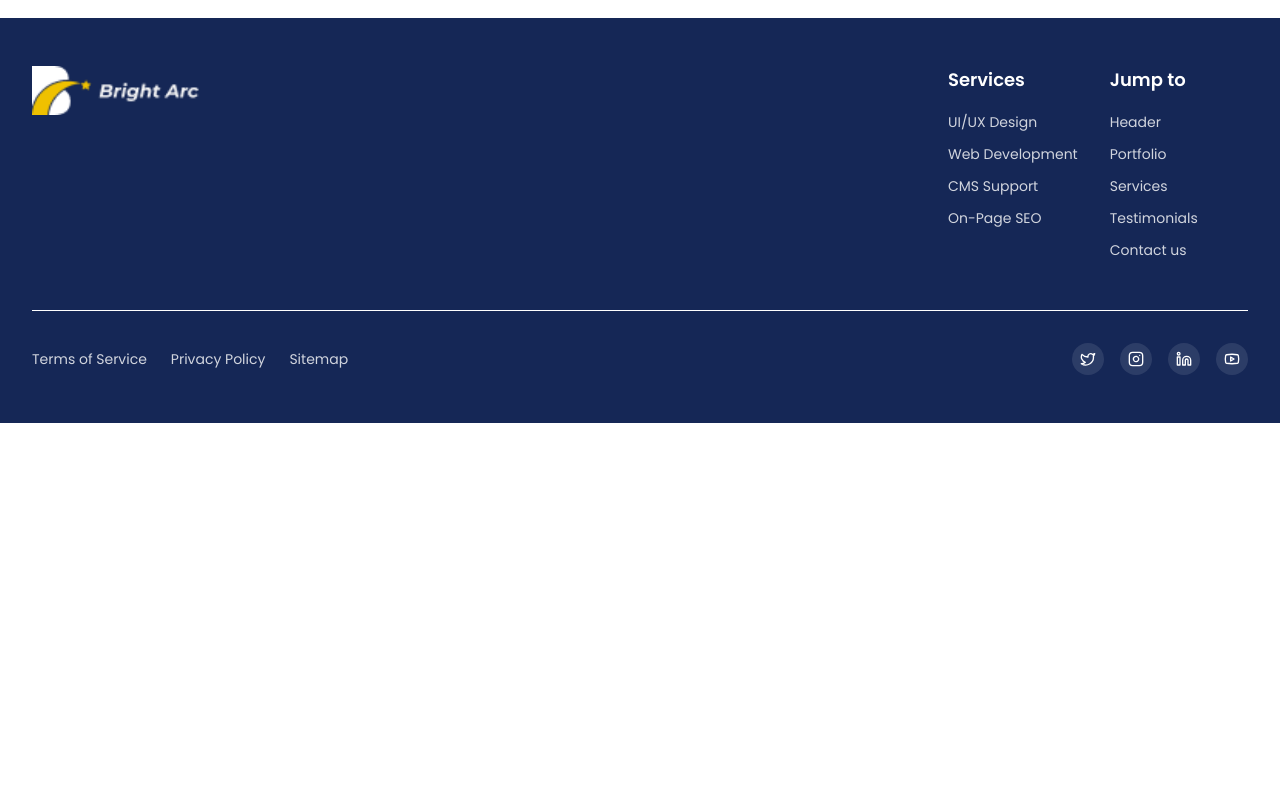
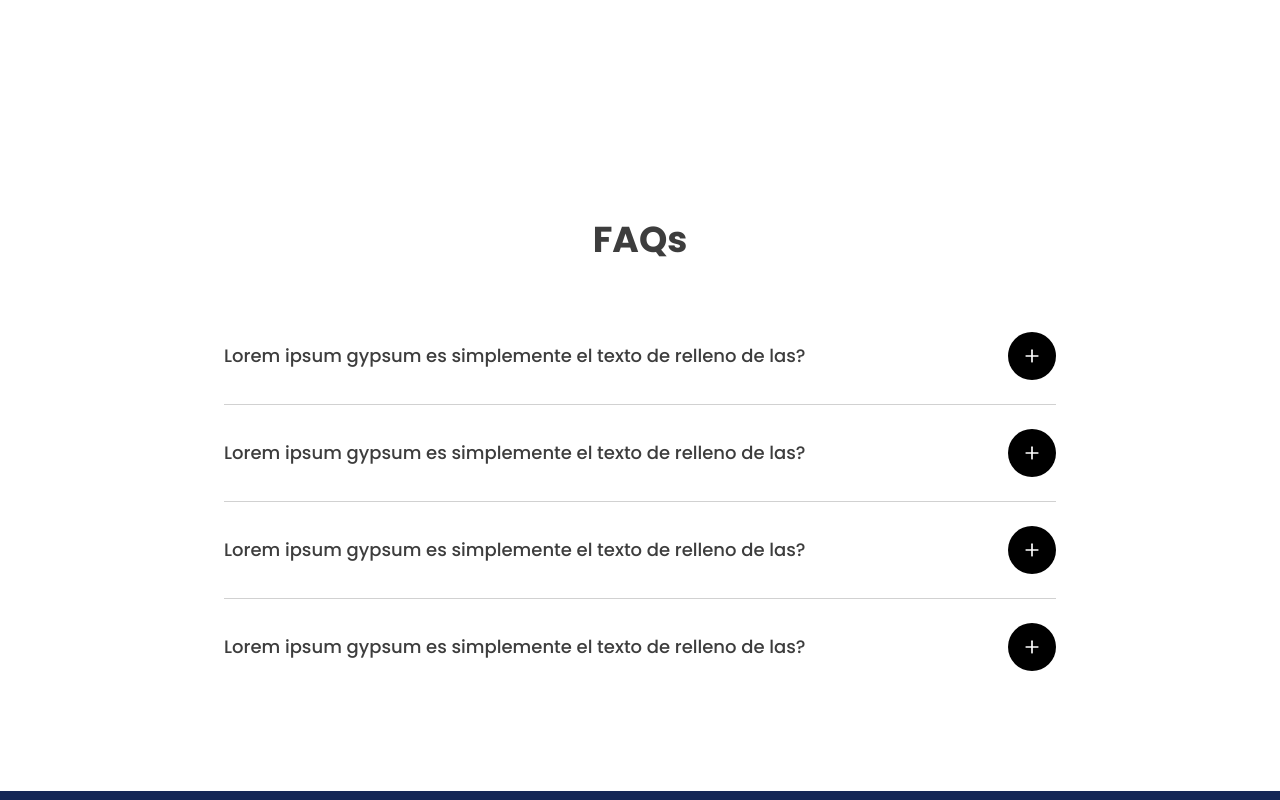
Before and after one commit to Aakarshit07/bright-arc, a Next.js app: page /contact-us in a window 1280 px wide. Shown: the part 920-1720 px from the top of the page. Before the commit the page ends 1343 px from the top, so only its background shows below. Built offline with nearby package versions, Linux system fonts and the light colour scheme.

Commit message:
fix faq section

```diff
--- a/src/app/contact-us/page.tsx
+++ b/src/app/contact-us/page.tsx
@@ -1,11 +1,13 @@
 import { ContactForm } from "@/components/contact-us/contact-form";
+import FAQSection from "@/components/faqs/faq-section";
 import { DefaultLayout } from "@/components/layout/default-layout";
 
 export default function AboutPage() {
   return (
     <DefaultLayout>
         <div className="flex flex-col gap-[70px] md:gap-[106px]">
-            <ContactForm/>
+          <ContactForm/>
+          <FAQSection/>
         </div>
     </DefaultLayout>
   )
--- a/src/components/faqs/faq-section.tsx
+++ b/src/components/faqs/faq-section.tsx
@@ -43,10 +43,10 @@ export default function FAQSection() {
             >
               <AccordionTrigger className="py-6 px-0 hover:no-underline hover:bg-transparent [&[data-state=open]>div>div]:rotate-45 [&>svg]:hidden">
                 <div className="flex items-center justify-between w-full">
-                  <span className="text-left text-lg font-medium text-gray-900 pr-4">{faq.question}</span>
+                  <span className="text-left text-base sm:text-lg font-medium text-gray-900 pr-4">{faq.question}</span>
                   <div className="shrink-0">
-                    <div className="w-12 h-12 bg-black rounded-full flex items-center justify-center transition-transform duration-200">
-                      <Plus className="h-5 w-5 text-white transition-transform duration-200" />
+                    <div className="w-5 h-5 sm:w-12 sm:h-12 bg-black rounded-full flex items-center justify-center transition-transform duration-200">
+                      <Plus className="sm:h-5 sm:w-5 text-white transition-transform duration-200" />
                     </div>
                   </div>
                 </div>
```
